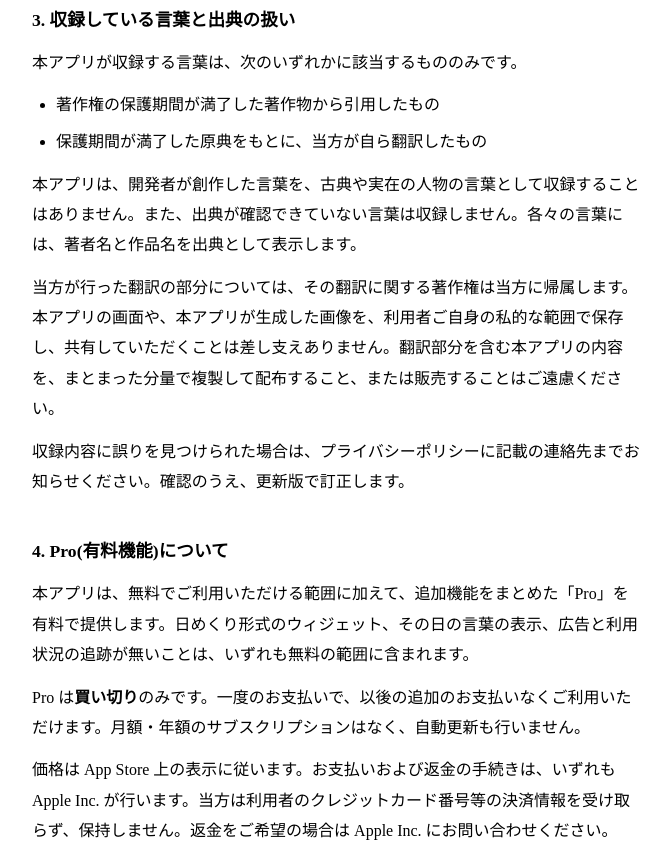
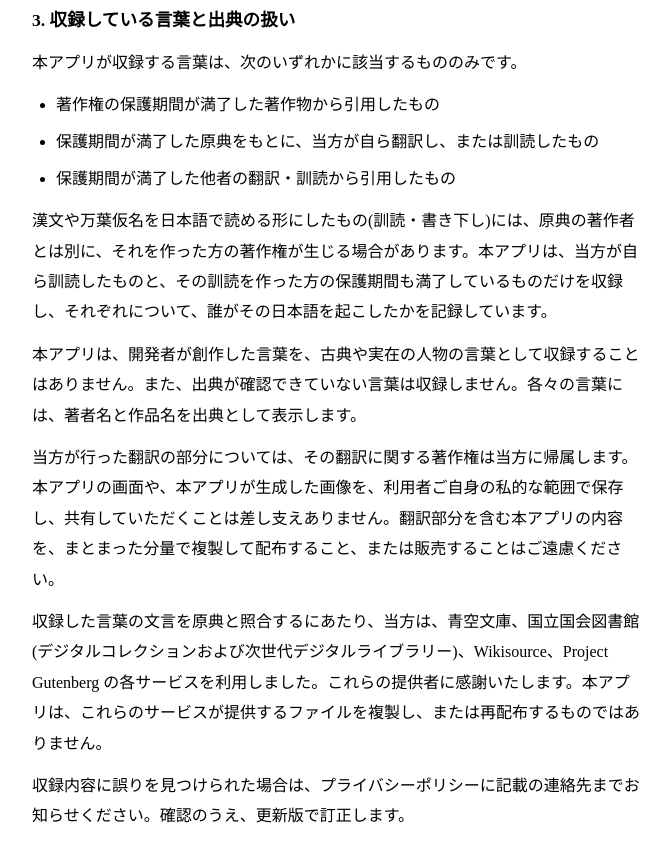
Before and after one commit to ryodevapp/himekuri, a plain HTML site: page docs/terms.html in a window 1280 px wide. Shown: the part 780-1629 px from the top of the page, without its empty margins (304-974 px from the left). Drawn offline with Linux system fonts and the light colour scheme.

Commit message:
利用規約 §3: 照合に使った提供者を名乗り、収録区分を3つに直す
アプリ側リポジトリ(ryodevapp/himekuri-app)の docs/terms.html と揃える。

- 収録区分に「保護期間が満了した他者の翻訳・訓読から引用したもの」を足した。
  斎藤茂吉・山田済斎のパブリックドメインの訓読を実際に4件収録しているのに、
  2区分しか書いていなかった
- 訓読・書き下しには原典の著作者とは別の著作権が生じうることを明記した
- 照合に使った4つの提供者(青空文庫 / 国立国会図書館 / Wikisource /
  Project Gutenberg)を名乗り、ファイルの複製・再配布はしていないと述べた
- 最終更新日を 2026-09-13 に

Co-Authored-By: Claude Opus 5 (1M context) <noreply@anthropic.com>

```diff
--- a/docs/terms.html
+++ b/docs/terms.html
@@ -86,8 +86,13 @@ a {
 
 <ul>
 <li>著作権の保護期間が満了した著作物から引用したもの</li>
-<li>保護期間が満了した原典をもとに、当方が自ら翻訳したもの</li>
+<li>保護期間が満了した原典をもとに、当方が自ら翻訳し、または訓読したもの</li>
+<li>保護期間が満了した他者の翻訳・訓読から引用したもの</li>
 </ul>
+
+<p>
+漢文や万葉仮名を日本語で読める形にしたもの(訓読・書き下し)には、原典の著作者とは別に、それを作った方の著作権が生じる場合があります。本アプリは、当方が自ら訓読したものと、その訓読を作った方の保護期間も満了しているものだけを収録し、それぞれについて、誰がその日本語を起こしたかを記録しています。
+</p>
 
 <p>
 本アプリは、開発者が創作した言葉を、古典や実在の人物の言葉として収録することはありません。また、出典が確認できていない言葉は収録しません。各々の言葉には、著者名と作品名を出典として表示します。
@@ -95,6 +100,10 @@ a {
 
 <p>
 当方が行った翻訳の部分については、その翻訳に関する著作権は当方に帰属します。本アプリの画面や、本アプリが生成した画像を、利用者ご自身の私的な範囲で保存し、共有していただくことは差し支えありません。翻訳部分を含む本アプリの内容を、まとまった分量で複製して配布すること、または販売することはご遠慮ください。
+</p>
+
+<p>
+収録した言葉の文言を原典と照合するにあたり、当方は、青空文庫、国立国会図書館(デジタルコレクションおよび次世代デジタルライブラリー)、Wikisource、Project Gutenberg の各サービスを利用しました。これらの提供者に感謝いたします。本アプリは、これらのサービスが提供するファイルを複製し、または再配布するものではありません。
 </p>
 
 <p>
@@ -169,7 +178,7 @@ Pro は<strong>買い切り</strong>のみです。一度のお支払いで、
 <p class="home"><a href="index.html">ひめくりの規約とポリシー</a></p>
 
 <p class="updated">
-最終更新日: 2026-09-12
+最終更新日: 2026-09-13
 </p>
 
 </body>
```
